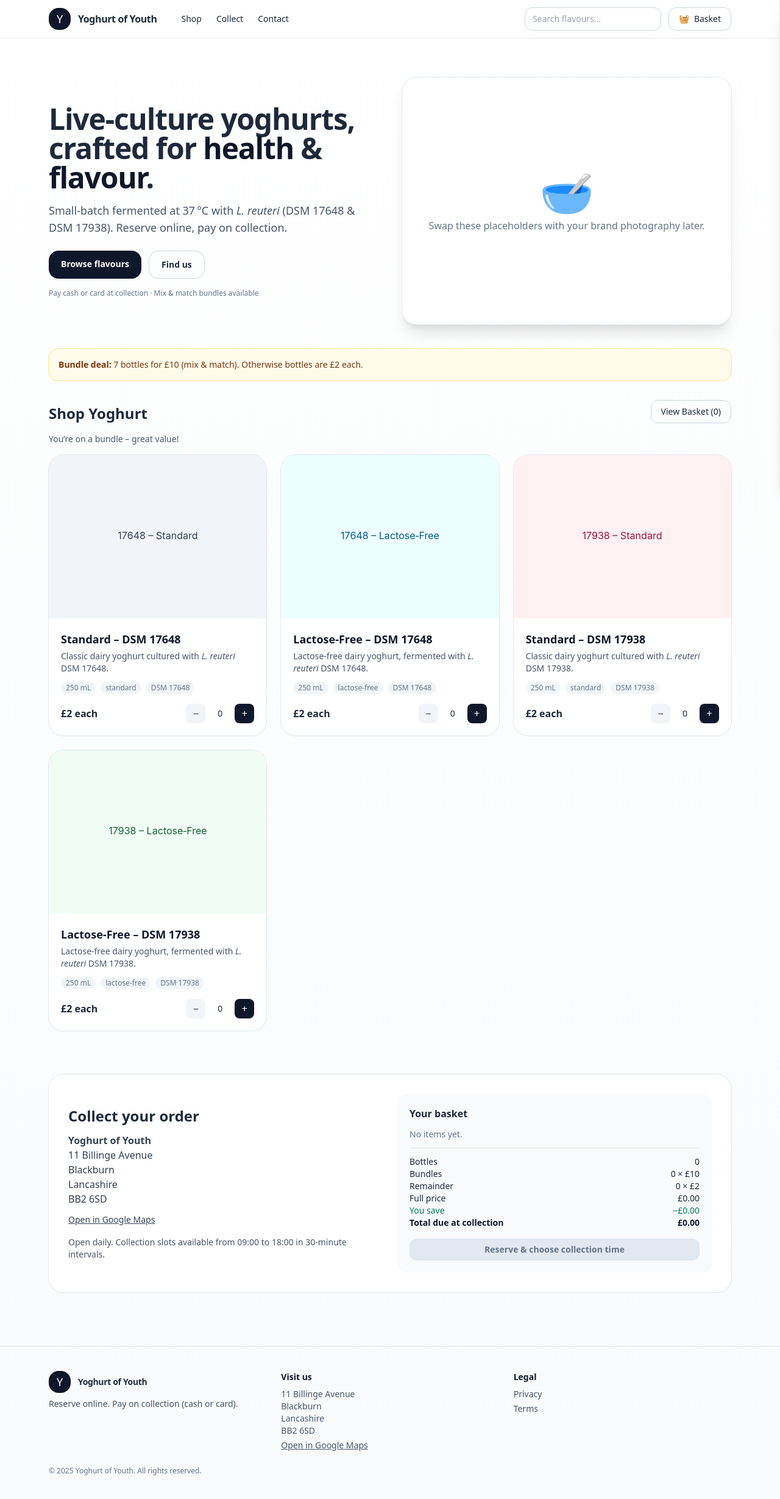
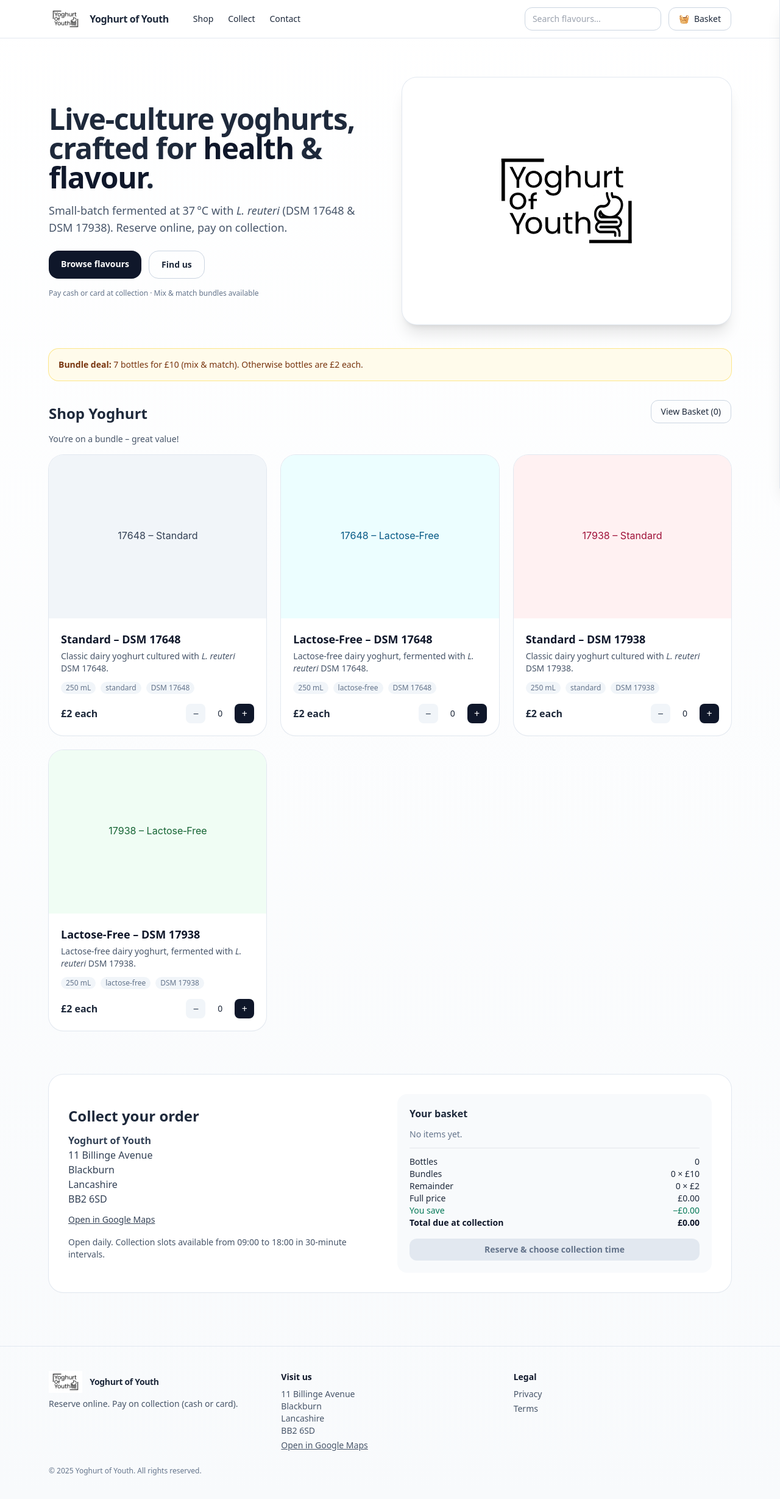
Before and after one commit to ZainAkuji/Yoghurt-of-Youth, a React (Vite) app: page / in a window 1280 px wide. Shown: the whole page at 61% size. Built offline with nearby package versions, Linux system fonts and the light colour scheme.

Commit message:
Update App.tsx

```diff
--- a/src/App.tsx
+++ b/src/App.tsx
@@ -132,9 +132,13 @@ export default function App(){
         </div>
         <div className="relative">
           <div className="aspect-[4/3] w-full rounded-3xl bg-white shadow-xl ring-1 ring-slate-200 overflow-hidden grid place-items-center">
-            <div className="text-center p-8">
-              <div className="text-7xl">🥣</div>
-              <p className="mt-2 text-slate-500">Swap these placeholders with your brand photography later.</p>
+            <div className="p-6 grid place-items-center">
+              <img
+                src="/logo.png?v=2"
+                alt="Yoghurt of Youth"
+                className="mx-auto w-72 max-h-56 h-auto"
+                style={{ display: "block" }}
+              />
             </div>
           </div>
         </div>
@@ -228,22 +232,37 @@ export default function App(){
   );
 }
 
-function Header({ brand, query, setQuery, itemsCount, openCart }:{ brand:string; query:string; setQuery:(v:string)=>void; itemsCount:number; openCart:()=>void; }) {
+function Header({ brand, query, setQuery, itemsCount, openCart }:{
+  brand:string; query:string; setQuery:(v:string)=>void; itemsCount:number; openCart:()=>void;
+}) {
   return (
     <header className="sticky top-0 z-40 backdrop-blur bg-white/80 border-b border-slate-200">
       <div className="mx-auto max-w-6xl px-4 py-3 flex items-center gap-4">
-        <Logo brand={brand} />
+        <BrandMark />
         <nav className="hidden md:flex gap-6 ml-6 text-sm">
           <a href="#shop" className="hover:text-slate-900">Shop</a>
           <a href="#visit" className="hover:text-slate-900">Collect</a>
           <a href="#contact" className="hover:text-slate-900">Contact</a>
         </nav>
         <div className="ml-auto flex items-center gap-3">
-          <input aria-label="Search flavours" placeholder="Search flavours…" value={query} onChange={(e)=>setQuery(e.target.value)} className="hidden sm:block w-56 rounded-xl border border-slate-300 bg-white px-3 py-2 text-sm outline-none focus:ring-2 focus:ring-slate-300" />
-          <button onClick={openCart} className="relative rounded-xl border border-slate-300 px-4 py-2 text-sm hover:bg-white">
+          <input
+            aria-label="Search flavours"
+            placeholder="Search flavours…"
+            value={query}
+            onChange={(e) => setQuery(e.target.value)}
+            className="hidden sm:block w-56 rounded-xl border border-slate-300 bg-white px-3 py-2 text-sm outline-none focus:ring-2 focus:ring-slate-300"
+          />
+          <button
+            onClick={openCart}
+            className="relative rounded-xl border border-slate-300 px-4 py-2 text-sm hover:bg-white"
+          >
             <span role="img" aria-label="basket">🧺</span>
             <span className="ml-2">Basket</span>
-            {itemsCount > 0 && <span className="ml-2 rounded-full bg-slate-900 text-white text-xs px-2 py-0.5">{itemsCount}</span>}
+            {itemsCount > 0 && (
+              <span className="ml-2 rounded-full bg-slate-900 text-white text-xs px-2 py-0.5">
+                {itemsCount}
+              </span>
+            )}
           </button>
         </div>
       </div>
@@ -488,12 +507,28 @@ function ConfirmationPage({ brand, confirmation, onReset }:{ brand:string; confi
   );
 }
 
+function BrandMark() {
+  return (
+    <a href="#" className="flex items-center gap-3">
+      <img
+        src="/logo.png?v=2"
+        alt="Yoghurt of Youth"
+        className="h-9 w-auto"
+        style={{ display: "block" }}
+      />
+      <span className="font-extrabold tracking-tight hidden sm:inline">
+        Yoghurt of Youth
+      </span>
+    </a>
+  );
+}
+
 function Footer({ brand }:{ brand:string }) {
   return (
     <footer className="border-t border-slate-200 mt-12 py-10">
       <div className="mx-auto max-w-6xl px-4 grid md:grid-cols-3 gap-6 text-sm">
         <div>
-          <Logo brand={brand} />
+          <BrandMark />
           <p className="mt-2 text-slate-600">Reserve online. Pay on collection (cash or card).</p>
         </div>
         <div>
```
